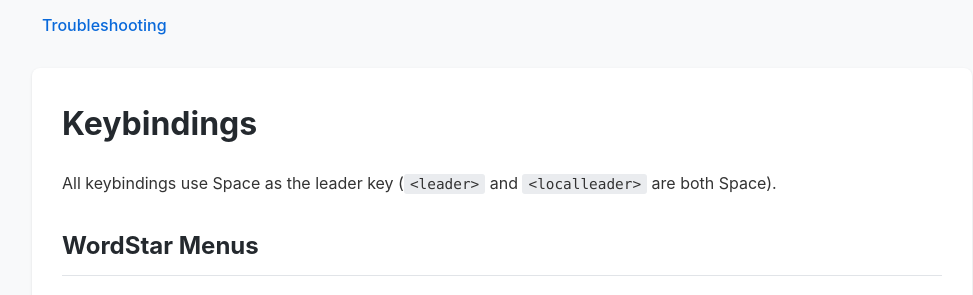
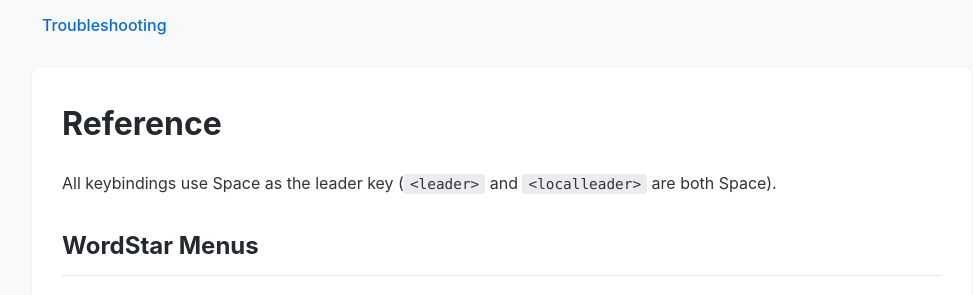
Before and after one commit to sez11a/VimStar, a Jekyll site: the page built from site/keybindings.md, in a window 1280 px wide and 900 px high. Shown: the part 201-496 px from the top of the window, without its empty margins (138-1111 px from the left). Built offline with Jekyll 4.4.1, drawn with Linux system fonts in a browser that asks for light colours.

Commit message:
Taxonomy changes

```diff
--- a/site/keybindings.md
+++ b/site/keybindings.md
@@ -1,8 +1,8 @@
 ---
 layout: page
-title: "Keybindings"
+title: "Reference"
 description: "Complete list of VimStar keybindings, organized by menu"
-permalink: /keybindings/
+permalink: /reference/
 ---
 
 All keybindings use Space as the leader key (`<leader>` and `<localleader>` are both Space).
```
Also changed, not shown: site/index.md (+1 -1 lines), site/images/vimstar-1.png (added), site/images/vimstar-2.png (added).
